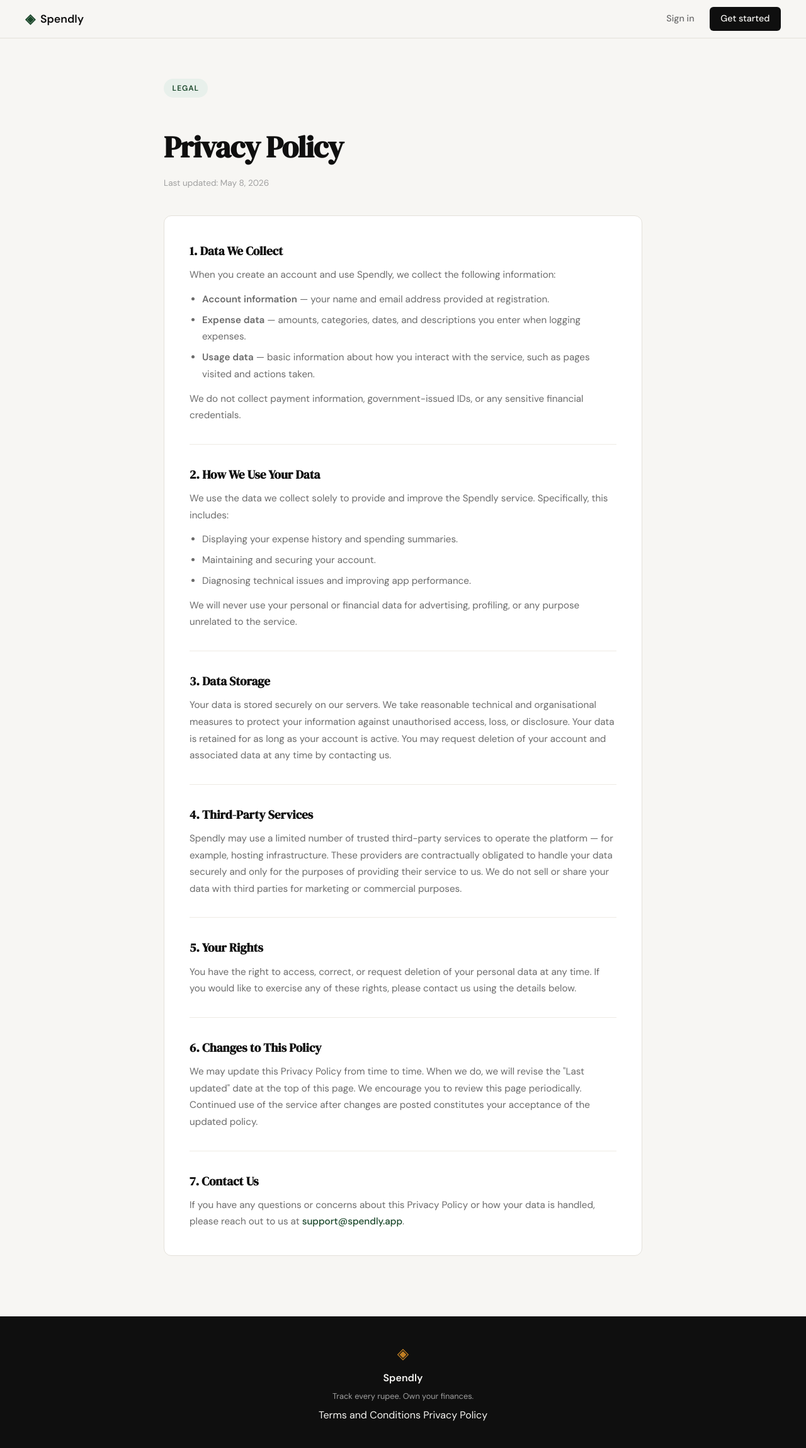
After one commit to RaviGITwa/SpendlyPython, a Flask app: page /privacy in a window 1280 px wide. The commit adds this page. Shown: the whole page at 63% size. Run offline with Flask 3, Linux system fonts and the light colour scheme.

Commit message:
vebage of policy

```diff
--- a/expense-tracker/app.py
+++ b/expense-tracker/app.py
@@ -25,6 +25,11 @@ def login():
 @app.route("/terms")
 def terms():
     return render_template("terms.html")
+
+
+@app.route("/privacy")
+def privacy():
+    return render_template("privacy.html")
 
 
 # ------------------------------------------------------------------ #
--- a/expense-tracker/static/css/style.css
+++ b/expense-tracker/static/css/style.css
@@ -599,3 +599,17 @@ a { color: inherit; text-decoration: none; }
 }
 
 .legal-link:hover { text-decoration: underline; }
+
+.legal-list {
+    margin: 0.75rem 0;
+    padding-left: 1.25rem;
+    display: flex;
+    flex-direction: column;
+    gap: 0.4rem;
+}
+
+.legal-list li {
+    font-size: 0.95rem;
+    color: var(--ink-muted);
+    line-height: 1.75;
+}
--- a/expense-tracker/templates/base.html
+++ b/expense-tracker/templates/base.html
@@ -36,7 +36,7 @@
             <p class="footer-copy">Track every rupee. Own your finances.</p>
             <p class="footer-links">
                 <a href="{{ url_for('terms') }}">Terms and Conditions</a>
-                <a href="#">Privacy Policy</a>
+                <a href="{{ url_for('privacy') }}">Privacy Policy</a>
             </p>
         </div>
     </footer>
--- /dev/null
+++ b/expense-tracker/templates/privacy.html
@@ -0,0 +1,69 @@
+{% extends "base.html" %}
+
+{% block title %}Privacy Policy — Spendly{% endblock %}
+
+{% block content %}
+
+<section class="legal-page">
+    <div class="legal-inner">
+
+        <div class="legal-header">
+            <div class="hero-badge">Legal</div>
+            <h1 class="legal-title">Privacy Policy</h1>
+            <p class="legal-meta">Last updated: May 8, 2026</p>
+        </div>
+
+        <div class="legal-card">
+
+            <div class="legal-section">
+                <h2 class="legal-heading">1. Data We Collect</h2>
+                <p class="legal-text">When you create an account and use Spendly, we collect the following information:</p>
+                <ul class="legal-list">
+                    <li><strong>Account information</strong> — your name and email address provided at registration.</li>
+                    <li><strong>Expense data</strong> — amounts, categories, dates, and descriptions you enter when logging expenses.</li>
+                    <li><strong>Usage data</strong> — basic information about how you interact with the service, such as pages visited and actions taken.</li>
+                </ul>
+                <p class="legal-text">We do not collect payment information, government-issued IDs, or any sensitive financial credentials.</p>
+            </div>
+
+            <div class="legal-section">
+                <h2 class="legal-heading">2. How We Use Your Data</h2>
+                <p class="legal-text">We use the data we collect solely to provide and improve the Spendly service. Specifically, this includes:</p>
+                <ul class="legal-list">
+                    <li>Displaying your expense history and spending summaries.</li>
+                    <li>Maintaining and securing your account.</li>
+                    <li>Diagnosing technical issues and improving app performance.</li>
+                </ul>
+                <p class="legal-text">We will never use your personal or financial data for advertising, profiling, or any purpose unrelated to the service.</p>
+            </div>
+
+            <div class="legal-section">
+                <h2 class="legal-heading">3. Data Storage</h2>
+                <p class="legal-text">Your data is stored securely on our servers. We take reasonable technical and organisational measures to protect your information against unauthorised access, loss, or disclosure. Your data is retained for as long as your account is active. You may request deletion of your account and associated data at any time by contacting us.</p>
+            </div>
+
+            <div class="legal-section">
+                <h2 class="legal-heading">4. Third-Party Services</h2>
+                <p class="legal-text">Spendly may use a limited number of trusted third-party services to operate the platform — for example, hosting infrastructure. These providers are contractually obligated to handle your data securely and only for the purposes of providing their service to us. We do not sell or share your data with third parties for marketing or commercial purposes.</p>
+            </div>
+
+            <div class="legal-section">
+                <h2 class="legal-heading">5. Your Rights</h2>
+                <p class="legal-text">You have the right to access, correct, or request deletion of your personal data at any time. If you would like to exercise any of these rights, please contact us using the details below.</p>
+            </div>
+
+            <div class="legal-section">
+                <h2 class="legal-heading">6. Changes to This Policy</h2>
+                <p class="legal-text">We may update this Privacy Policy from time to time. When we do, we will revise the "Last updated" date at the top of this page. We encourage you to review this page periodically. Continued use of the service after changes are posted constitutes your acceptance of the updated policy.</p>
+            </div>
+
+            <div class="legal-section">
+                <h2 class="legal-heading">7. Contact Us</h2>
+                <p class="legal-text">If you have any questions or concerns about this Privacy Policy or how your data is handled, please reach out to us at <a class="legal-link" href="mailto:support@spendly.app">support@spendly.app</a>.</p>
+            </div>
+
+        </div>
+    </div>
+</section>
+
+{% endblock %}
```
